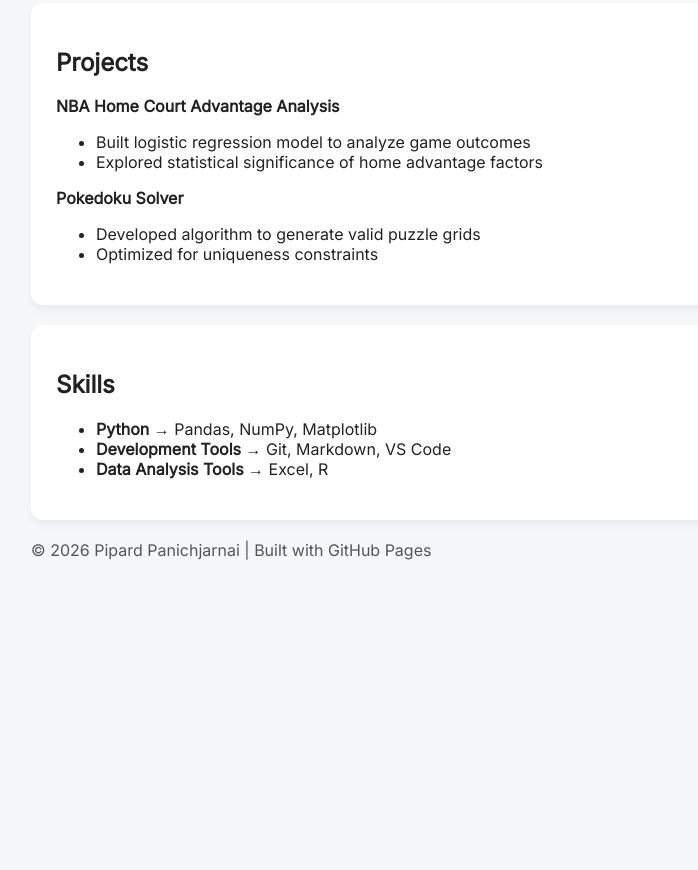
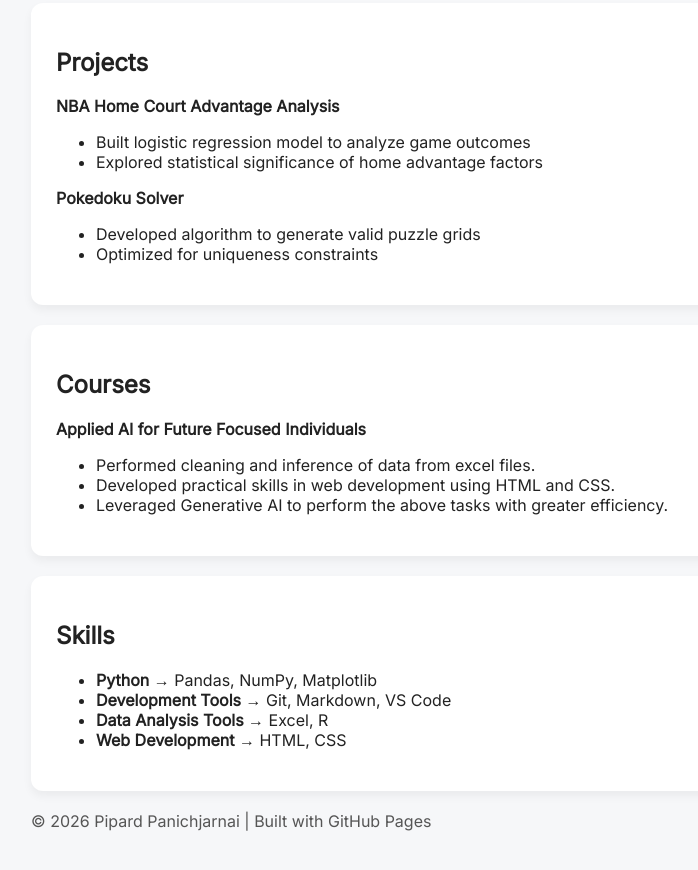
Before and after one commit to SunAirBison/resume, a plain HTML site: page index.html in a window 1280 px wide. Shown: the part 940-1810 px from the top of the page, without its empty margins (259-957 px from the left). Before the commit the page ends 1576 px from the top, so only its background shows below. Drawn offline with Linux system fonts and the light colour scheme.

Commit message:
Added courses section and changed resume link

```diff
--- a/index.html
+++ b/index.html
@@ -35,10 +35,11 @@
         <a href="#about">About</a>
         <a href="#experience">Experience</a>
         <a href="#projects">Projects</a>
+        <a href="#courses">Courses</a>
         <a href="#skills">Skills</a>
         <span>|</span>
         <a href="contact.html">Contact</a>
-        <a href="resume.pdf" target="_blank">Resume</a>
+        <a href="https://docs.google.com/document/d/1WsnBZPn01o8PlfydeHqrPOsiD_IqjnIqppVKo4gT5wg/edit?usp=sharing" target="_blank">Resume</a>
       </div>
 
       <section id="about" class="card">
@@ -86,12 +87,24 @@
         </ul>
       </section>
 
+      <section id="courses", class="card">
+        <h2>Courses</h2>
+
+        <p><strong>Applied AI for Future Focused Individuals</strong></p>
+        <ul>
+          <li>Performed cleaning and inference of data from excel files.</li>
+          <li>Developed practical skills in web development using HTML and CSS.</li>
+          <li>Leveraged Generative AI to perform the above tasks with greater efficiency.</li>
+        </ul>
+      </section>
+
       <section id="skills" class="card">
         <h2>Skills</h2>
         <ul>
           <li><strong>Python → </strong>Pandas, NumPy, Matplotlib</li>
           <li><strong>Development Tools → </strong> Git, Markdown, VS Code</li>
           <li><strong>Data Analysis Tools → </strong> Excel, R</li>
+          <li><strong>Web Development</strong> → HTML, CSS</lili>
         </ul>
       </section>
 
```
